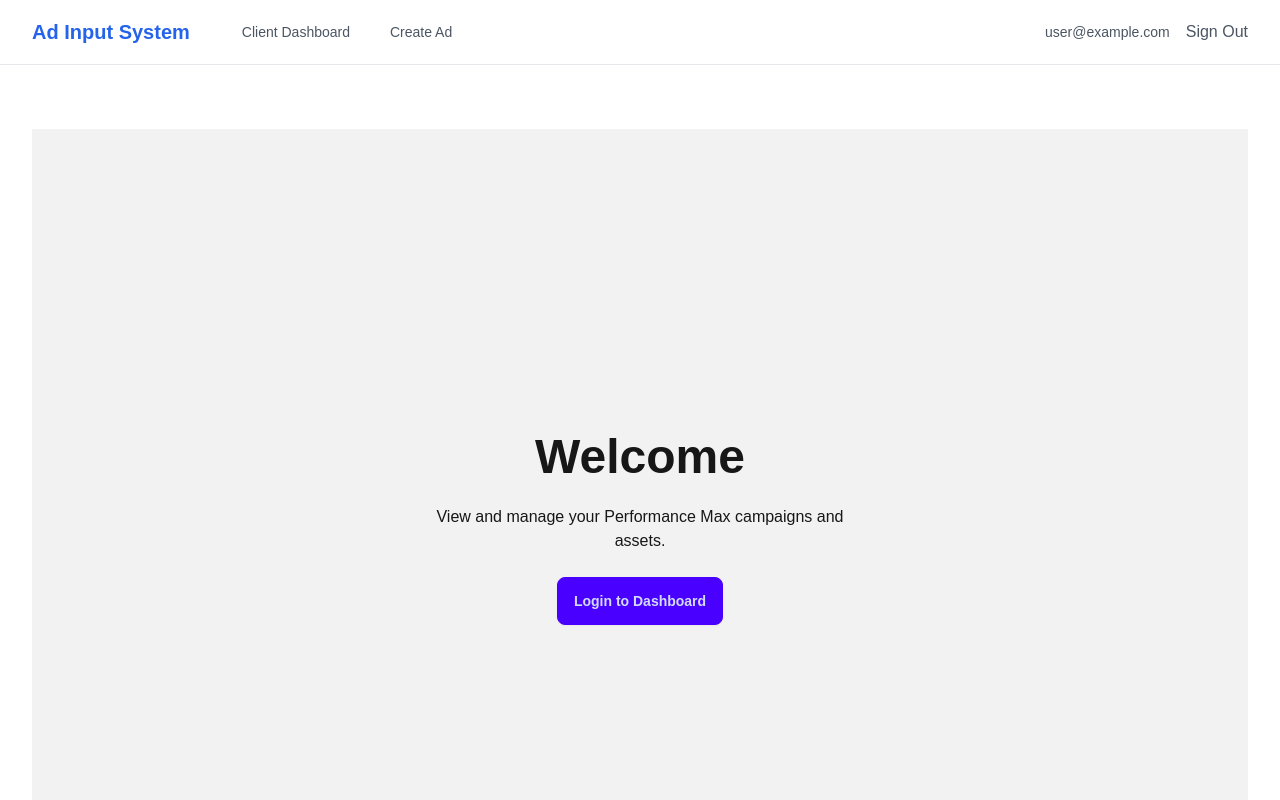
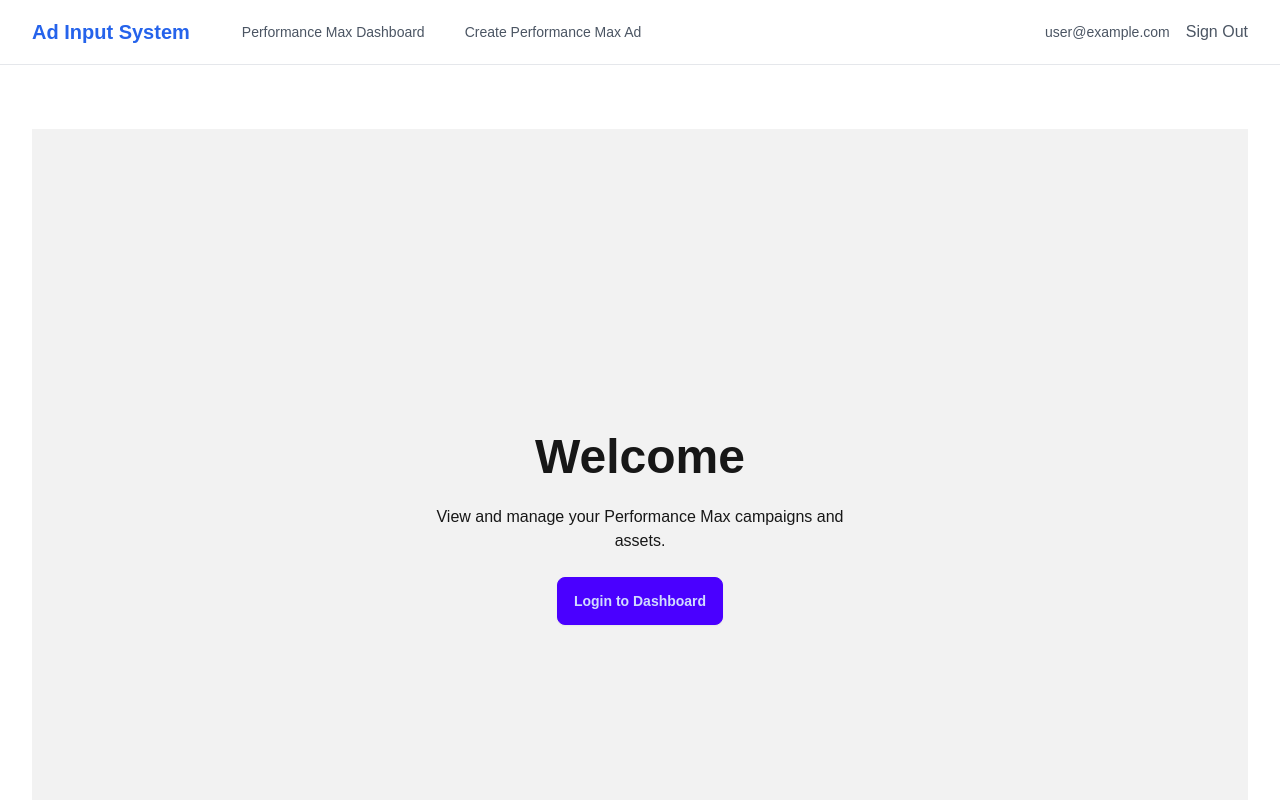
Before and after one commit to digitribesthlm/agency-dashboard, a Next.js app: page / in a window 1280 px wide. Shown: the top 800 px of the page. Built offline with nearby package versions, Linux system fonts and the light colour scheme; no server answers; sample sign-in values are in the browser's storage.

Commit message:
Rename nav labels to Performance Max Dashboard and Create Performance Max Ad

```diff
--- a/components/Layout.js
+++ b/components/Layout.js
@@ -41,7 +41,7 @@ export default function Layout({ children }) {
                               : 'text-gray-600 hover:text-blue-600'
                           }`}
                         >
-                          Client Dashboard
+                          Performance Max Dashboard
                         </Link>
                         <Link
                           href="/client/create-ad"
@@ -51,7 +51,7 @@ export default function Layout({ children }) {
                               : 'text-gray-600 hover:text-blue-600'
                           }`}
                         >
-                          Create Ad
+                          Create Performance Max Ad
                         </Link>
                       </>
                     ) : (
@@ -64,7 +64,7 @@ export default function Layout({ children }) {
                               : 'text-gray-600 hover:text-blue-600'
                           }`}
                         >
-                          Client Dashboard
+                          Performance Max Dashboard
                         </Link>
                         <Link
                           href="/client/create-ad"
@@ -74,7 +74,7 @@ export default function Layout({ children }) {
                               : 'text-gray-600 hover:text-blue-600'
                           }`}
                         >
-                          Create Ad
+                          Create Performance Max Ad
                         </Link>
                       </>
                     )}
```
